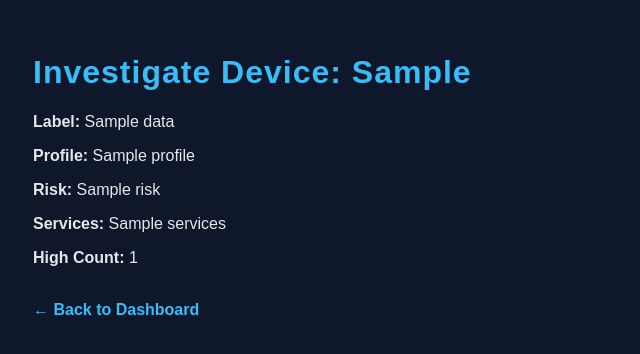
After one commit to Shuvieltech32/ROBIN, a Python web app: template templates/investigat.html in a window 1280 px wide. The commit adds this page. Shown: the top 354 px of the page, without its empty margins (0-640 px from the left). Run offline with Jinja, Linux system fonts and the light colour scheme; the template is opened without the code that fills it: most values are stand-ins (such as "Sample title", 1, 10 or a date in 2020).

Commit message:
Add investigate device dashboard action

```diff
--- a/static/style.css
+++ b/static/style.css
@@ -46,3 +46,14 @@ tr:hover {
     color: #ef4444;
     font-weight: bold;
 }
+
+.action-link {
+    color: #38bdf8;
+    font-weight: bold;
+    text-decoration: none;
+    cursor: pointer;
+}
+
+.action-link:hover {
+    color: #ffffff;
+    text-decoration: underline;
--- a/templates/dashboard.html
+++ b/templates/dashboard.html
@@ -69,6 +69,7 @@
             <th>Risk</th>
             <th>Services</th>
             <th>High Count</th>
+            <th>Actions</th>
         </tr>
 
         {% for ip, data in devices.items() %}
@@ -90,6 +91,7 @@
             <td>{{ data.get("risk", "Unknown") }}</td>
             <td>{{ data.get("services", []) }}</td>
             <td>{{ data.get("high_count", 0) }}</td>
+            <td><a href="/investigate/{{ ip }}">Investigate</a></td>
 
             </tr>
 
--- /dev/null
+++ b/templates/investigat.html
@@ -0,0 +1,19 @@
+<!DOCTYPE html>
+<html>
+<head>
+    <title>Investigate {{ ip }}</title>
+    <link rel="stylesheet" href="/static/style.css">
+</head>
+<body>
+    <h1>Investigate Device: {{ ip }}</h1>
+
+    <p><strong>Label:</strong> {{ data.get("label", "Unknown") }}</p>
+    <p><strong>Profile:</strong> {{ data.get("profile", "Unknown") }}</p>
+    <p><strong>Risk:</strong> {{ data.get("risk", "Unknown") }}</p>
+    <p><strong>Services:</strong> {{ data.get("Services", []) }}</p>
+    <p><strong>High Count:</strong> {{ data.get("high_count", 0) }}</p>
+
+    <br>
+    <a class="action-link" href="/">← Back to Dashboard</a>
+</body>
+</html>
```
Also changed, not shown: dashboard.py (+18 -0 lines), templates/investigate.html (added, +19 -0 lines).
